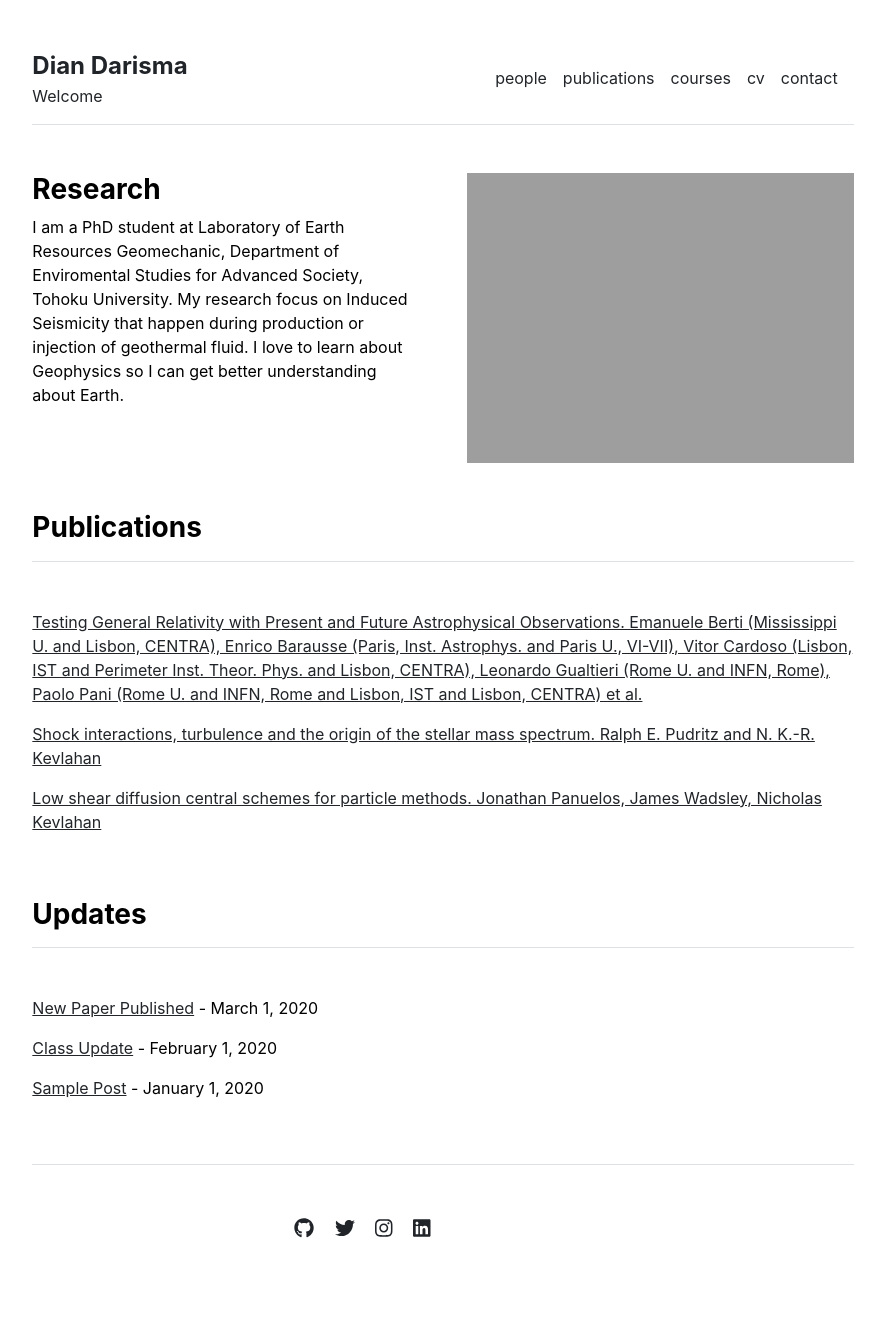
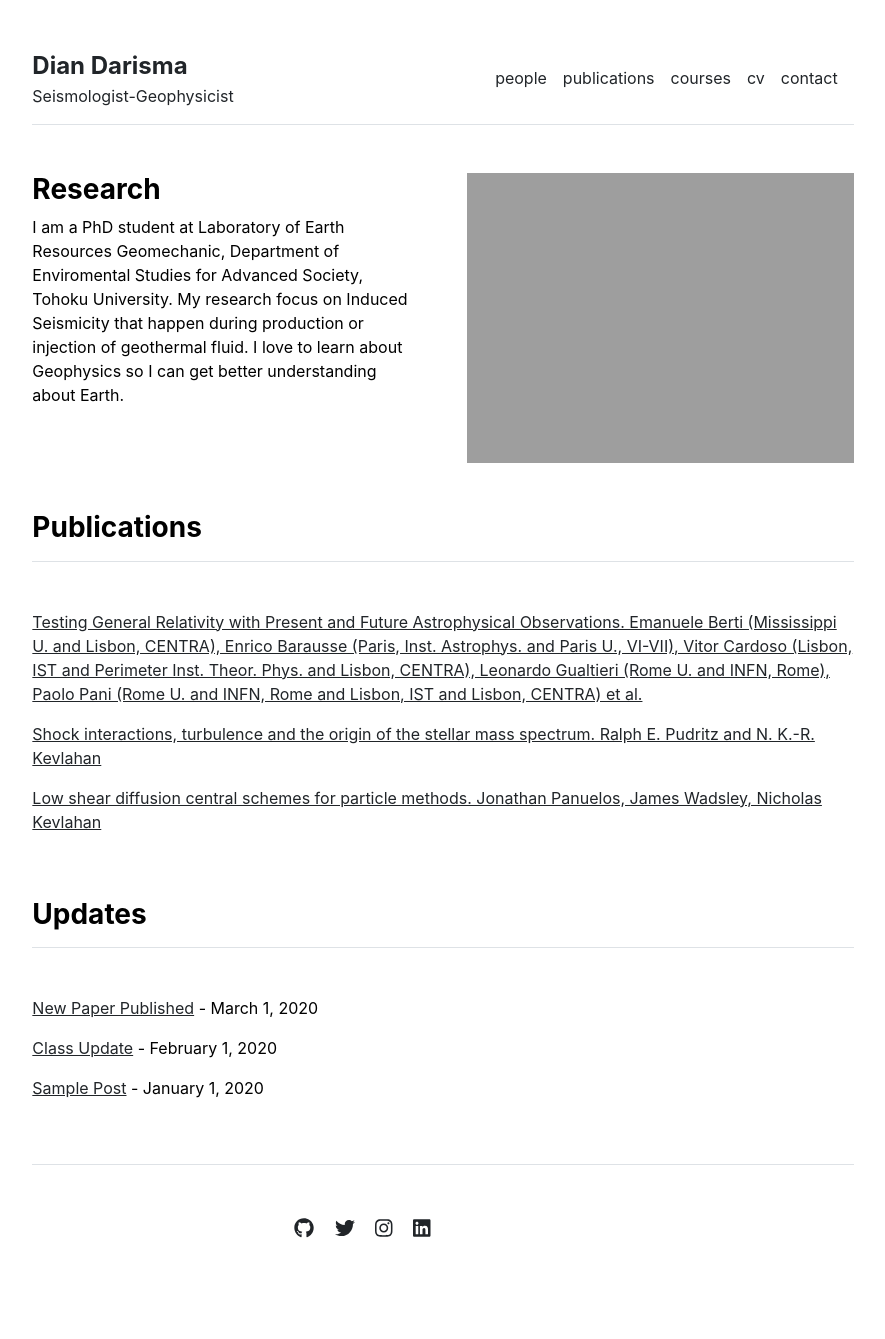
Before and after one commit to diandarisma/diandarisma.github.io, a Jekyll site: the page built from index.md, in a window 1280 px wide. Shown: the whole page, without its empty margins (197-1082 px from the left). Built offline with Jekyll 4.4.1, drawn with Linux system fonts in a browser that asks for light colours.

Commit message:
Update _config.yml

```diff
--- a/_config.yml
+++ b/_config.yml
@@ -1,4 +1,4 @@
 url: "" # the base hostname & protocol for your site, e.g. http://example.com
 baseurl: "" # the subpath of your site, e.g. /blog
 title: "Dian Darisma" # the name of your site, e.g. ACME Corp.
-description: "Welcome"
+description: "Seismologist-Geophysicist"
```
